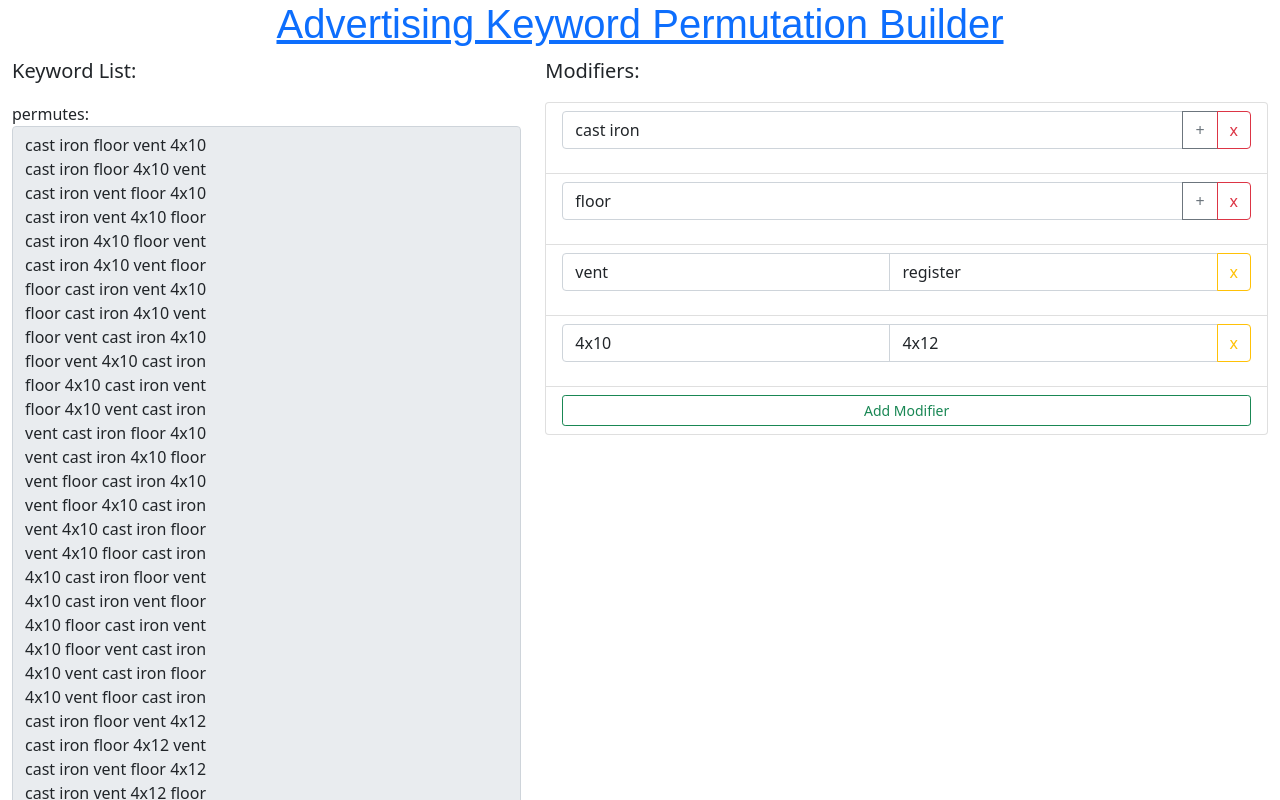
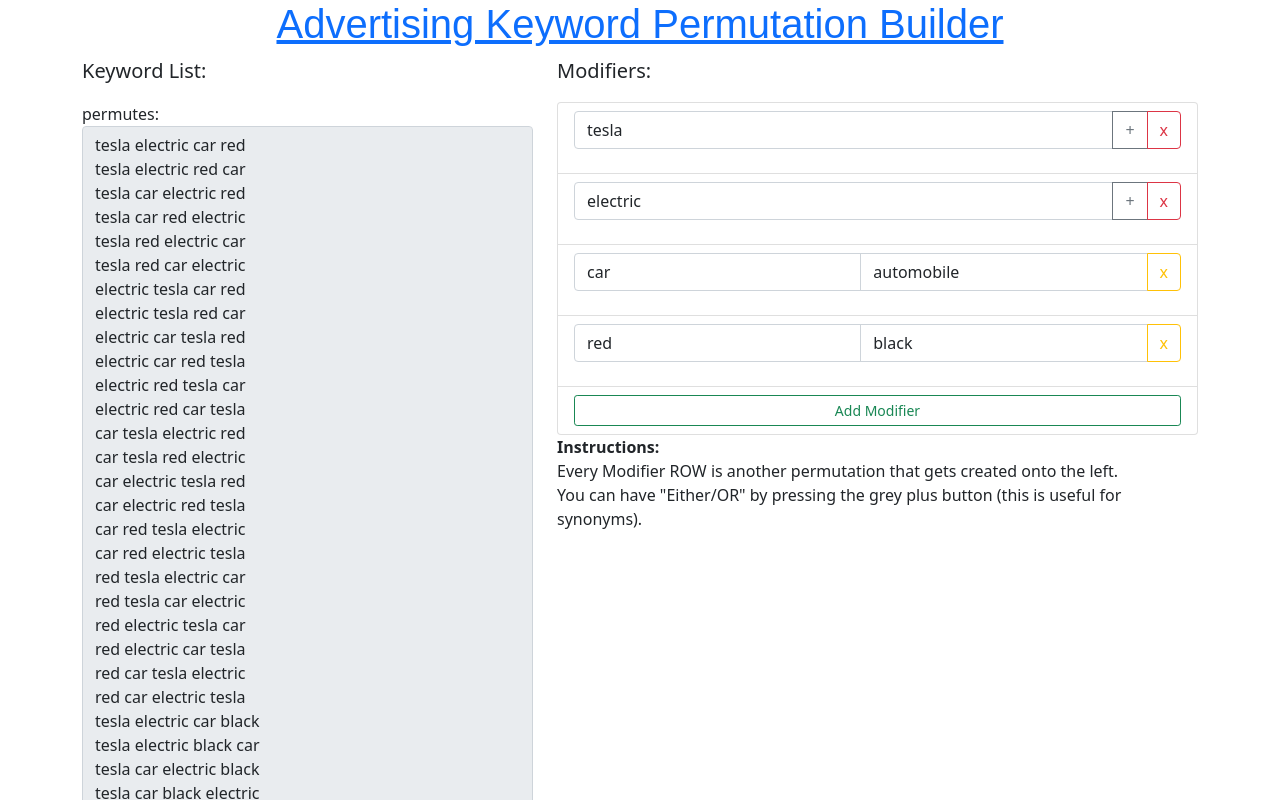
Before and after one commit to blairanderson/kw-perm-builder, a React (Create React App) app: page / in a window 1280 px wide. Shown: the top 800 px of the page. Built offline with nearby package versions, Linux system fonts and the light colour scheme; no server answers.

Commit message:
update the examples

```diff
--- a/src/App.js
+++ b/src/App.js
@@ -4,10 +4,10 @@ import "./styles.css";
 
 export default function App() {
   const [modifiers, update] = React.useState([
-    ["cast iron"],
-    ["floor"],
-    ["vent", "register"],
-    ["4x10", "4x12"]
+    ["tesla"],
+    ["electric"],
+    ["car", "automobile"],
+    ["red", "black"]
   ]);
 
   const combos = Combos(modifiers);
@@ -28,7 +28,7 @@ export default function App() {
         <h1><a href={'/'}>{document.title}</a></h1>
       </div>
 
-      <div className="container-fluid">
+      <div className="container">
         <div className="row">
           <div className="col-sm-5">
             <p className="lead">Keyword List:</p>
@@ -38,6 +38,13 @@ export default function App() {
           <div className="col">
             <p className="lead">Modifiers:</p>
             <InputForm modifiers={modifiers} update={update} />
+            <p>
+              <strong>Instructions:</strong> <br/>
+              Every Modifier ROW is another permutation that gets created onto the left.
+              <br/>
+              You can have "Either/OR" by pressing the grey plus button (this is useful for synonyms).
+            </p>
+
           </div>
         </div>
       </div>
--- a/src/Footer.js
+++ b/src/Footer.js
@@ -8,10 +8,7 @@ export default function Footer() {
     );
 
     const getTools = () => {
-        fetch("https://app.shipmentbot.com/tools.json", {
-            "Origin": "https://app.shipmentbot.com",
-            "mode": "no-cors"
-        }).then((response) => {
+        fetch("https://www.shipmentbot.com/tools.json").then((response) => {
             return response.json();
         }).then((json) => {
             const {tools, anchor} = json;
@@ -33,7 +30,7 @@ export default function Footer() {
                 {isLoading ? (
                     "loading"
                 ) : (
-                    <ul className="nav justify-content-center border-bottom pb-3 mb-3">
+                    <ul className="nav justify-content-center border-top border-bottom pt-3 pb-3 mb-3">
                         {Object.keys(data).map((key) => {
                             const item = data[key];
                             return (
```
